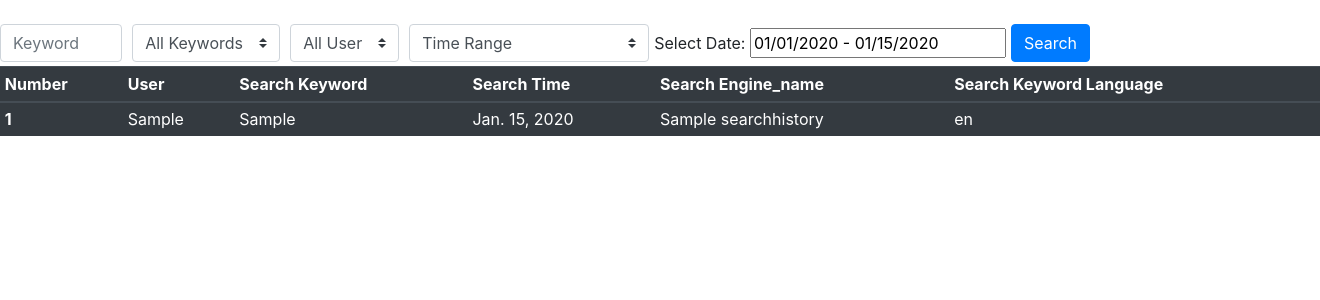
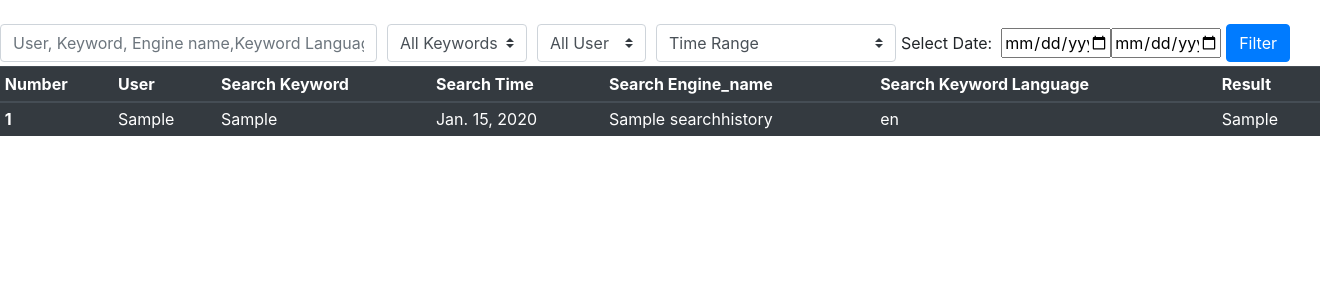
Before and after one commit to arifulislamjuwell/Qtec-Problem-Solution, a Django app: page /user-search-history/ in a window 1320 px wide. Shown: the top 300 px of the page. Run offline with Django 3.2, Linux system fonts and the light colour scheme; tables that the repository leaves empty hold one stand-in row (values such as "Sample post"); some libraries are stand-ins or nearby versions.

Commit message:
filter with ajaxt jquery created, and add result field

```diff
--- a/filter_search/models.py
+++ b/filter_search/models.py
@@ -4,9 +4,10 @@ from django.db import models
 class SearchHistory(models.Model):
     user= models.CharField(max_length=50)
     search_keyword= models.CharField(max_length=100)
-    search_time= models.DateField(auto_now_add=True)
+    search_time= models.DateField(auto_now_add=False)
     search_engine_name= models.CharField(max_length=50)
     search_keyword_language= models.CharField(max_length=50)
+    result= models.CharField(max_length=200, null= True)
 
     def __str__(self):
         return self.user + ' ' + self.search_keyword
--- a/filter_search/templates/history_list.html
+++ b/filter_search/templates/history_list.html
@@ -2,17 +2,16 @@
 
 
 {% block content %}
-
 <form>
   <div class="form-row align-items-center">
     <div class="col">
-      <input id="keyword" type="text" class="form-control" placeholder="Keyword">
+      <input id="keyword" type="text" class="form-control" placeholder="User, Keyword, Engine name,Keyword Language">
     </div>
-    <div class="col-auto my-1">
+    <div class="col-auto my-1" style="width:150px">
       <select id="search_keyword" class="custom-select mr-sm-2" id="inlineFormCustomSelect">
         <option selected>All Keywords</option>
         {% for sk in search_keywords %}
-        <option value="{{ sk.search_keyword }}">{{ sk.search_keyword }}</option>
+        <option value="{{ sk.search_keyword }}">{{ sk.search_keyword }}- ({{ sk.count }})</option>
         {% endfor %}
       </select>
     </div>
@@ -33,16 +32,15 @@
       </select>
     </div>
 
-
-Select Date:&nbsp; <input type="text" name="daterange" value="01/01/2020 - 01/15/2020" />
+        Select Date:&nbsp;&nbsp;  <input style="width:110px" id="start_date" type="date"/>  <input style="width:110px" id="end_date" type="date" />
 
     <div class="col-auto my-1">
-      <button id="submit_button" type="button" class="btn btn-primary">Search</button>
+      <button id="submit_button" type="button" class="btn btn-primary">Filter</button>
     </div>
   </div>
 </form>
 
-<table class="table table-hover table-dark table-sm">
+<table id="history_table" class="table table-hover table-dark table-sm">
   <thead>
     <tr>
       <th scope="col">Number</th>
@@ -51,10 +49,12 @@ Select Date:&nbsp; <input type="text" name="daterange" value="01/01/2020 - 01/15
       <th scope="col">Search Time</th>
       <th scope="col">Search Engine_name</th>
       <th scope="col">Search Keyword Language</th>
+      <th scope="col"> Result </th>
     </tr>
   </thead>
-  {% for history in search_history_all_obj %}
+
   <tbody>
+    {% for history in search_history_all_obj %}
     <tr>
       <th scope="row"> {{ forloop.counter }} </th>
       <td>{{ history.user }}</td>
@@ -62,44 +62,48 @@ Select Date:&nbsp; <input type="text" name="daterange" value="01/01/2020 - 01/15
       <td>{{ history.search_time }}</td>
       <td>{{ history.search_engine_name }}</td>
       <td>{{ history.search_keyword_language }}</td>
+      <td>{{ history.result }}</td>
     </tr>
+    {% endfor %}
   </tbody>
-  {% endfor %}
 </table>
 {% endblock %}
 
+
+
+
 {% block javascript %}
-<!-- == jQuery Librery == -->
 <script>
-$(function() {
-  $('input[name="daterange"]').daterangepicker({
-    opens: 'left'
-  }, function(start, end, label) {
-        localStorage.setItem("start", start.format('YYYY-MM-DD'));
-        localStorage.setItem("end", end.format('YYYY-MM-DD'));
-
-    console.log("A new date selection was made: " + start.format('YYYY-MM-DD') + ' to ' + end.format('YYYY-MM-DD'));
-  });
-});
 
 $( "#submit_button" ).click(function() {
+
     var query = $('#keyword').val();
-    var s_keyword= $("#search_keyword option:selected").text();
+    var s_keyword= $("#search_keyword option:selected").val();
     if (s_keyword === 'All Keywords'){
         s_keyword= false
     }
+
     var user_name= $("#user option:selected").text();
     if (user_name === 'All User'){
         user_name= false
     }
+
     var range= $("#range option:selected").val();
     if (range === 'Time Range'){
         range= false
     }
-    var start_date = localStorage.getItem("start");
-    var end_date = localStorage.getItem("end");
-    console.log(user_name, range, start_date,end_date )
 
+    var start_date= $("#start_date").val();
+    var end_date= $("#end_date").val();
+
+    //ensure declere both date start and end
+    if (start_date){
+      if (!end_date){
+        return alert('select end date')
+      }
+    }
+
+  //jqueryajax call
   $.ajax({
     type: 'POST',
     url: '{% url "filter_search:user_search_history" %}',
@@ -112,10 +116,24 @@ $( "#submit_button" ).click(function() {
         range: range
     },
     success: function (data) {
-
+       var content = '';
+            //content += '<tbody>'; -- **superfluous**
+        for (var i = 0; i < data.length; i++) {
+            content+= '<tr>'
+            content+= '<th scope="row">' +(i+1)+'</th>'
+            content+= '<td>'+ data[i].user +'</td>'
+            content+= '<td>'+ data[i].search_keyword +'</td>'
+            content+= '<td>'+ data[i].search_time +'</td>'
+            content+= '<td>'+ data[i].search_engine_name +'</td>'
+            content+= '<td>'+ data[i].search_keyword_language +'</td>'
+            content+= '<td>'+ data[i].result +'</td>'
+            content+= "</tr>"
+        }
+        $('#history_table tbody').empty();
+        $('#history_table tbody').html(content);
     }
 });
-
 });
 </script>
+
 {% endblock %}
--- a/filter_search/views.py
+++ b/filter_search/views.py
@@ -1,15 +1,12 @@
-from django.shortcuts import render
 
-# Create your views here.
 from django.shortcuts import render
 from django.http import HttpResponse, JsonResponse
 from django.views import View
 import json
-import ast
 from django.db.models import Q
 from django.views.decorators.csrf import csrf_exempt
-from datetime import datetime
-import calendar
+
+from .utils.time_converstion import last_week_saturday, last_week_friday, last_month, last_year, yesterday_str, today_str
 from .models import SearchHistory
 
 class UserSearchHistory(View):
@@ -19,22 +16,27 @@ class UserSearchHistory(View):
 
     def get(self, request):
 
-        search_history_all_obj= SearchHistory.objects.all()
+        search_history_all= SearchHistory.objects.all()
         user_distinct= SearchHistory.objects.order_by().values('user').distinct()
         search_keyword_distinct=  SearchHistory.objects.order_by().values('search_keyword').distinct()
+
+        #updated all keyword with cunnt separated keyword
+        count=0
+        for i in search_keyword_distinct:
+            search_keyword= SearchHistory.objects.filter(search_keyword= i['search_keyword'])
+            length_search_keyword= len(search_keyword)
+            search_keyword_distinct[count]['count']= length_search_keyword
+            count+=1
 
         context={
             'search_keywords': search_keyword_distinct,
             'users': user_distinct,
-            'search_history_all_obj' : search_history_all_obj,
+            'search_history_all_obj' : search_history_all,
         }
         return render(request, 'history_list.html', context)
 
     def post(self, request):
         if request.is_ajax():
-            today = datetime.date.today()
-            yesterday = today - datetime.timedelta(days=1)
-
             data= request.POST
 
             query= data.get('any_value_search')
@@ -43,9 +45,6 @@ class UserSearchHistory(View):
             keyword= data.get('keyword')
             user= data.get('user')
             time_range= data.get('range')
-            print(type(user))
-
-            print(keyword, user, time_range, query, start, end)
 
             search_history_all_obj= SearchHistory.objects.all()
 
@@ -56,12 +55,27 @@ class UserSearchHistory(View):
                     Q(search_engine_name__icontains=query)|
                     Q(search_keyword_language__icontains=query)
                 )
+
+            #false mean not selected this filter
             if keyword != "false":
                 search_history_all_obj= search_history_all_obj.filter(search_keyword= keyword)
 
             if user != 'false':
-                search_history_all_obj= search_history_all_obj.filter(user= keyword)
+                search_history_all_obj= search_history_all_obj.filter(user= user)
 
             if time_range != 'false':
                 if int(time_range) == 1:
-                    search_history_all_obj= search_history_all_obj.filer(search_time_range=[yesterday, today])
+                    search_history_all_obj= search_history_all_obj.filter(search_time__range=[yesterday_str(), today_str()])
+
+                elif int(time_range) == 2:
+                    search_history_all_obj= search_history_all_obj.filter(search_time__range=[last_week_saturday(), last_week_friday()])
+
+                elif int(time_range) == 3:
+                    search_history_all_obj= search_history_all_obj.filter(search_time__year=last_year(), search_time__month= last_month())
+                    print(search_history_all_obj)
+
+            if start and end:
+                search_history_all_obj= search_history_all_obj.filter(search_time__range=[start, end])
+
+            data= search_history_all_obj.values('user', 'search_keyword', 'search_time', 'search_engine_name', 'search_keyword_language', 'result')
+            return JsonResponse(list(data), safe= False)
--- a/templates/base.html
+++ b/templates/base.html
@@ -9,7 +9,7 @@
       margin-left: inherit;
     margin-top: 20px;
     margin-left: 20px;
-    width: 1100px;
+    width: 1300px;
     background-color: white;
     text-align: center;
 }
```
Also changed, not shown: filter_search/utils/time_converstion.py (added, +34 -0 lines), filter_search/migrations/0002_auto_20200808_0524.py (added), filter_search/migrations/0003_searchhistory_result.py (added).
